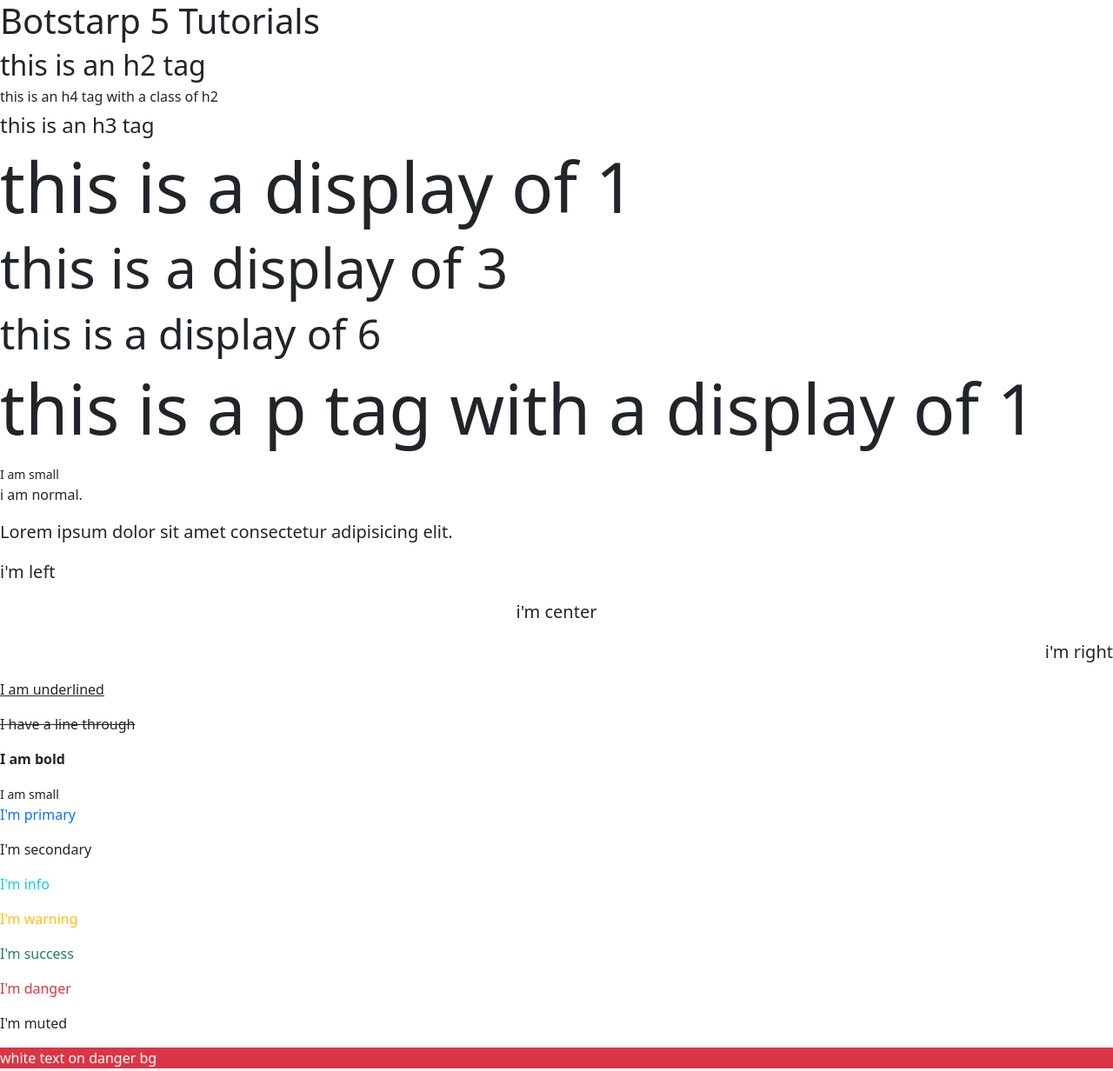
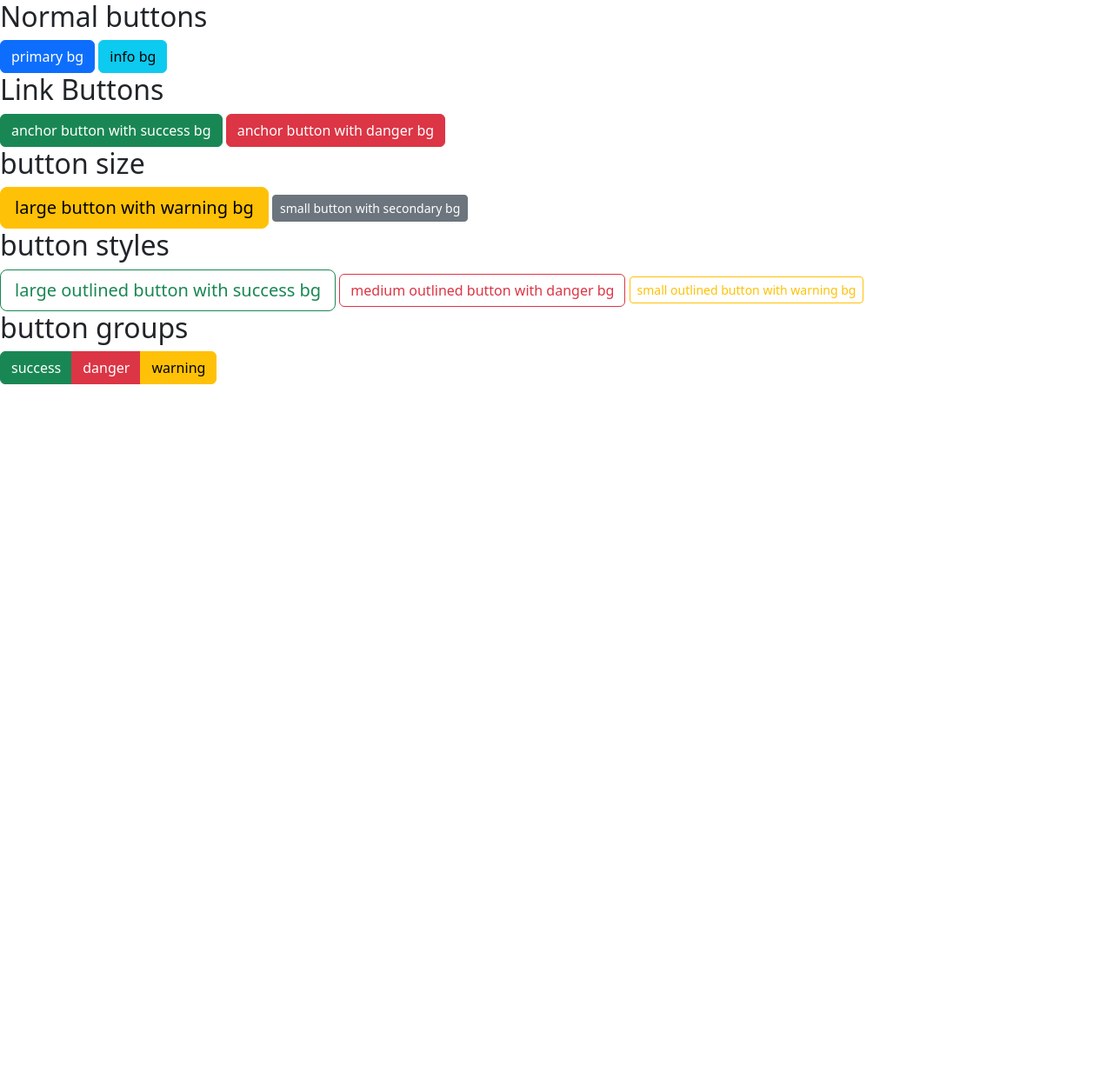
Before and after one commit to WillAmbe-Corp/bootstrap-5-tutorials, a plain HTML site: page index.html in a window 1280 px wide. Shown: the top 1232 px of the page at 87% size. After the commit the page ends 800 px from the top, so only its background shows below. Drawn offline with nearby package versions, Linux system fonts and the light colour scheme.

Commit message:
lesson 2:designing buttons

```diff
--- a/index.html
+++ b/index.html
@@ -8,43 +8,76 @@
 </head>
 <body>
     <!-- heading tags -->
-    <h1>Botstarp 5 Tutorials</h1>
+    <!-- <h1>Botstarp 5 Tutorials</h1>
     <h2>this is an h2 tag</h2>
     <h4 class="h6">this is an h4 tag with a class of h2</h3>
-    <h4>this is an h3 tag</h3>
+    <h4>this is an h3 tag</h3> -->
 
     <!-- display headings -->
-    <h1 class="display-1">this is a display of 1</h1>
+    <!-- <h1 class="display-1">this is a display of 1</h1>
     <h1 class="display-3">this is a display of 3</h1>
     <h1 class="display-5">this is a display of 6</h1>
-    <p class="display-1">this is a p tag with a display of 1</p>
+    <p class="display-1">this is a p tag with a display of 1</p> -->
 
     <!-- lead text and alignments -->
-     <small>I am small</small>
+     <!-- <small>I am small</small>
     <p>i am normal.</p>
     <p class="lead">Lorem ipsum dolor sit amet consectetur adipisicing elit.</p>
     <p class="lead text-start">i'm left</p>
     <p class="lead text-center">i'm center</p>
-    <p class="lead text-end">i'm right</p>
+    <p class="lead text-end">i'm right</p> -->
 
     <!-- text decorations and font-weight -->
-     <p class="text-decoration-underline">I am underlined</p>
+     <!-- <p class="text-decoration-underline">I am underlined</p>
      <p class="text-decoration-line-through">I have a line through</p>
      <p class="fw-bold">I am bold</p>
-     <small>I am small</small>
+     <small>I am small</small> -->
 
     <!-- text color -->
-     <p class="text-primary">I'm primary</p>
+     <!-- <p class="text-primary">I'm primary</p>
      <p class="text-seondary">I'm secondary</p>
      <p class="text-info">I'm info</p>
      <p class="text-warning">I'm warning</p>
      <p class="text-success">I'm success</p>
      <p class="text-danger">I'm danger</p>
-     <p class="text-mute">I'm muted</p>
+     <p class="text-mute">I'm muted</p> -->
 
      <!-- background colours -->
-      <p class="text-white bg-danger">white text on danger bg</p>
+      <!-- <p class="text-white bg-danger">white text on danger bg</p>
       <p class="text-danger bg-primary">danger color text on primary bg</p>
-      <p class="text-success bg-info">succes color text on info bg</p>
+      <p class="text-success bg-info">succes color text on info</p> -->
+
+
+      <!-- buttons -->
+    <!-- normal buttons -->
+     <h2>Normal buttons</h2>
+
+     <button class="btn btn-primary">primary bg</button>
+     <button class="btn btn-info">info bg</button>
+
+     <!-- anchor buttons -->
+      <h2>Link Buttons</h2>
+      <a href="#" class="btn btn-success">anchor button with success bg</a>
+      <a href="#" class="btn btn-danger">anchor button with danger bg</a>
+
+      <!-- button sizes -->
+       <h2>button size</h2>
+       <button class="btn btn-lg btn-warning">large button with warning bg</button>
+       <button class="btn btn-sm btn-secondary">small button with secondary bg</button>
+
+       <!-- outlined styles -->
+        <h2>button styles</h2>
+        <button class="btn btn-lg btn-outline-success">large outlined button with success bg</button>
+        <button class="btn btn-outline-danger">medium outlined button with danger bg</button>
+        <button class="btn btn-sm btn-outline-warning">small outlined button with warning bg</button>
+
+        <!-- grouping buttons -->
+         <h2>button groups</h2>
+
+         <div class="btn-group">
+            <a href="#" class="btn btn-success">success</a>
+            <a href="#" class="btn btn-danger">danger</a>
+            <a href="#" class="btn btn-warning">warning</a>
+         </div>
 </body>
 </html>
```
